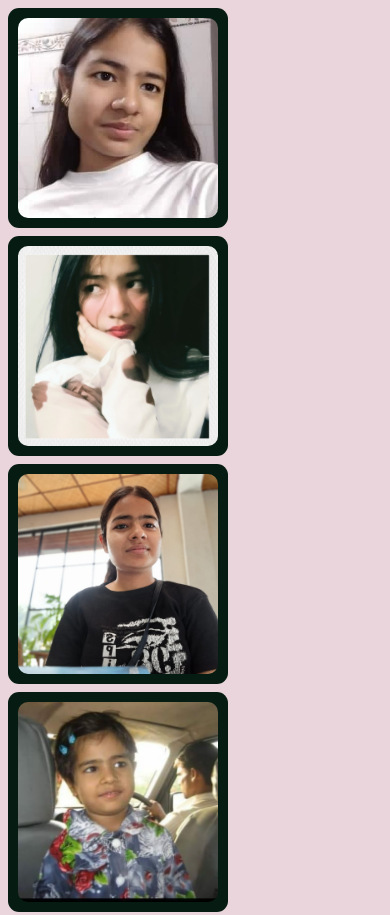
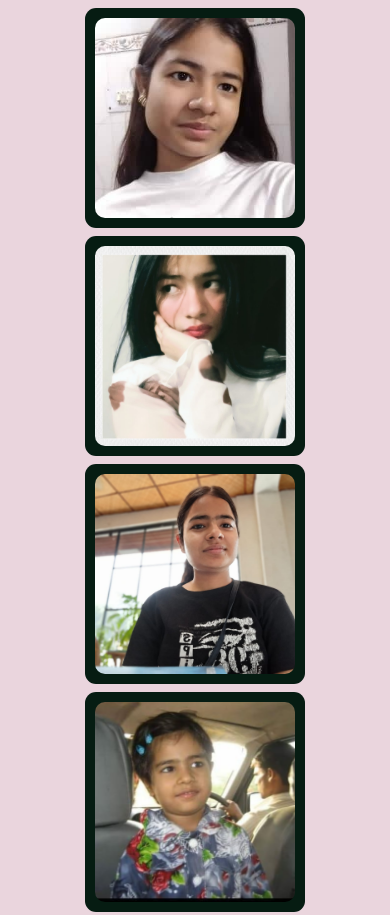
Before and after one commit to guptatejaswi651-ship-it/WEB-DEV-CLASSWORK-, a plain HTML site: page ResponsiveGallery/ResponsiveGallery.html in a window 390 px wide. Shown: the top 915 px of the page. Drawn offline with Linux system fonts and the light colour scheme.

Commit message:
make an responsive gallery page

```diff
--- a/ResponsiveGallery/ResponsiveGallery.html
+++ b/ResponsiveGallery/ResponsiveGallery.html
@@ -16,7 +16,9 @@
             grid-gap:0.5em;
             align-items:center;
             align-content: space-around;
-            justify-content: center;
+            justify-items: center;
+            width:100%;
+            height:100%;
         }
         .grid-template{
             justify-content: center;
@@ -25,6 +27,7 @@
             padding:10px;
             border-radius: 5%;
             background-color:rgb(6, 28, 18);
+            gap:20px;
         }
         img{
             width:200px;
```
